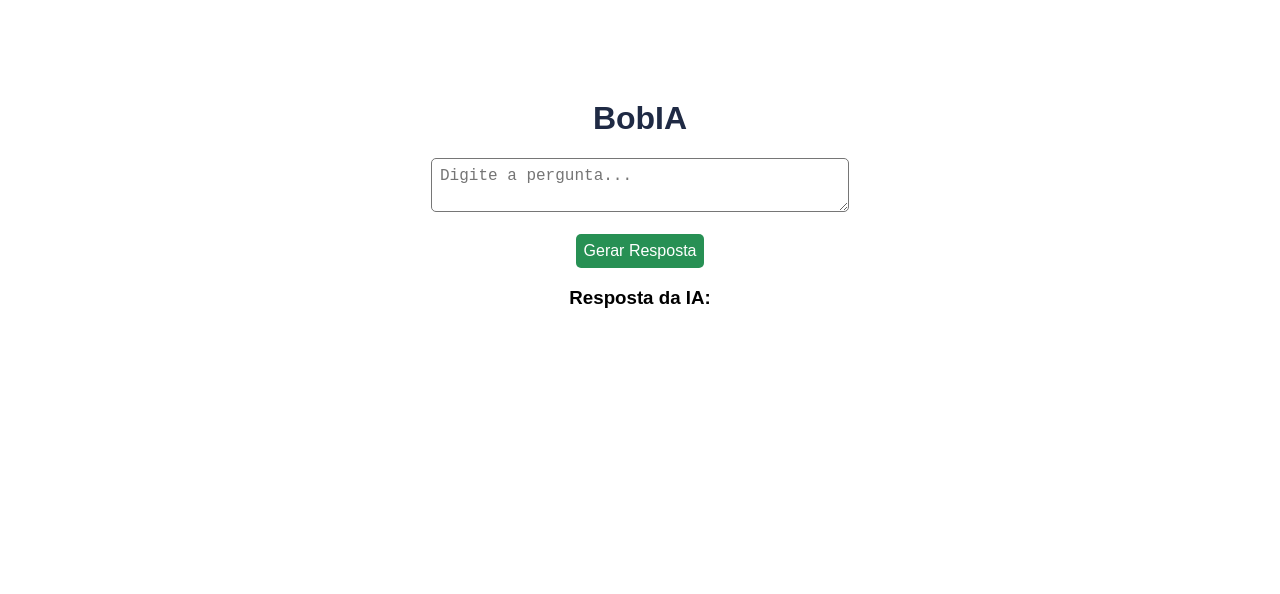
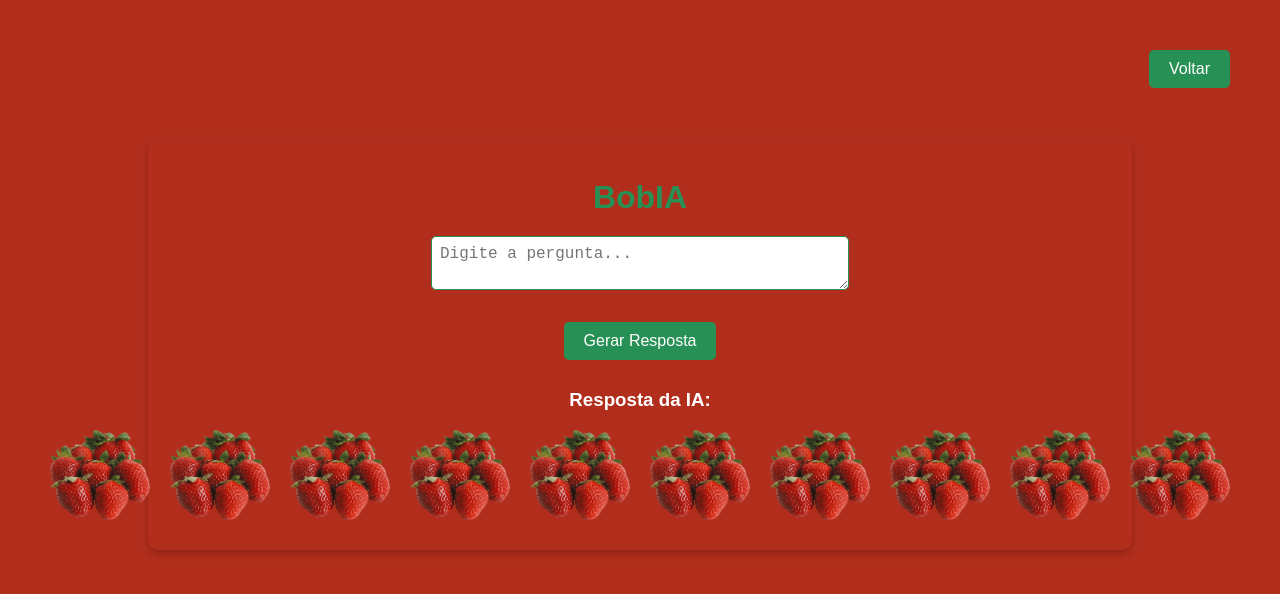
Before and after one commit to Bianca-LOrtega/CodeBerry, a website: page codeBerry-web/public/pages/n3.html in a window 1280 px wide. Drawn offline with Linux system fonts and the light colour scheme.

Commit message:
estilização Bob.ia

```diff
--- a/codeBerry-web/public/css/n3.css
+++ b/codeBerry-web/public/css/n3.css
@@ -1,6 +1,7 @@
 body {
     font-family: Arial, sans-serif;
-    background-color: #ffffff;
+    background-color: #b22e1c;
+    color: white;
     margin: 0;
     padding: 50px;
 }
@@ -9,10 +10,16 @@ body {
     width: 80%;
     margin: 50px auto;
     text-align: center;
+    border-radius: 10px;
+    padding: 20px;
+    box-shadow: 0 4px 8px rgba(0, 0, 0, 0.2);
 }
 
-h1 {
-    color: #1F2A44;
+
+h1, h2 {
+    color: #279054;
+    margin-bottom: 20px;
+
 }
 
 textarea[type="text"] {
@@ -20,20 +27,24 @@ textarea[type="text"] {
     font-size: 16px;
     border-radius: 5px;
     width: 400px;
+    border: 1px solid #279054;
+    color: #1f2a44;
 }
 
 select,
 button {
-    padding: 8px;
+    padding: 10px 20px;
     font-size: 16px;
     border-radius: 5px;
     cursor: pointer;
+    border: none;
+    margin: 10px 0;
 }
 
 button {
     background-color: #279054;
     color: #FFFFFF;
-    border: none;
+    transition: background-color 0.3 ease;
 }
 
 button:hover {
@@ -48,4 +59,45 @@ button:hover {
     border: 1px solid #63666A;
     text-align: left;
     display: none;
+    color: #1f2a44;
 }
+
+a{
+    color: #279054;
+    text-decoration: none;
+}
+a:hover{
+    color: #ED145B;
+    text-decoration: underline;
+}
+
+.layoutVoltar{
+    display: flex;
+    justify-content: flex-end;
+
+
+}
+
+.botaoVoltar{
+    display: flex;
+    align-items: flex-end;
+    align-content: flex-end;
+    justify-content: flex-end;
+    align-self: flex-end;
+    margin: 0;
+}
+
+.divMorangos{
+    display: flex;
+    justify-content: center;
+    align-items: center;
+    width: 100px;
+    gap: 20px;
+    margin: 10px auto;
+    box-shadow: rgba(0, 0, 0, 0.2);
+
+}
+#morangosFotos{
+    width: 100px;
+
+}
--- a/codeBerry-web/public/pages/n3.html
+++ b/codeBerry-web/public/pages/n3.html
@@ -1,13 +1,17 @@
 <!DOCTYPE html>
 <html lang="pt-br">
+
 <head>
     <meta charset="UTF-8">
     <meta name="viewport" content="width=device-width, initial-scale=1.0">
     <title>BobIA</title>
     <link rel="stylesheet" href="../css/n3.css">
 </head>
+
 <body>
-
+    <div class="layoutVoltar">
+        <button onclick="voltar()" class="botaoVoltar">Voltar</button>
+    </div>
     <div id="container">
         <h1>BobIA</h1>
         <textarea id="pergunta" type="text" placeholder="Digite a pergunta..."></textarea>
@@ -15,6 +19,33 @@
         <button onclick="gerarResposta()">Gerar Resposta</button>
         <h3>Resposta da IA:</h3>
         <div id="resposta"></div>
+
+
+                <div class="divMorangos">
+
+                    <img id="morangosFotos" src="../assets/img/logo/morangoosPng-removebg-preview.png" alt="morangosFotos">
+
+                    <img id="morangosFotos" src="../assets/img/logo/morangoosPng-removebg-preview.png" alt="morangosFotos">
+
+                    <img id="morangosFotos" src="../assets/img/logo/morangoosPng-removebg-preview.png" alt="morangosFotos">
+
+                    <img id="morangosFotos" src="../assets/img/logo/morangoosPng-removebg-preview.png" alt="morangosFotos">
+
+                    <img id="morangosFotos" src="../assets/img/logo/morangoosPng-removebg-preview.png" alt="morangosFotos">
+
+                    <img id="morangosFotos" src="../assets/img/logo/morangoosPng-removebg-preview.png" alt="morangosFotos">
+
+                    <img id="morangosFotos" src="../assets/img/logo/morangoosPng-removebg-preview.png" alt="morangosFotos">
+
+                    <img id="morangosFotos" src="../assets/img/logo/morangoosPng-removebg-preview.png" alt="morangosFotos">
+
+                    <img id="morangosFotos" src="../assets/img/logo/morangoosPng-removebg-preview.png" alt="morangosFotos">
+
+                    <img id="morangosFotos" src="../assets/img/logo/morangoosPng-removebg-preview.png" alt="morangosFotos">
+        </div>
+
+
+
     </div>
 
     <script>
@@ -36,7 +67,12 @@
             document.getElementById('resposta').innerText = data.resultado;
         }
 
+        function voltar() {
+            setTimeout(function () {
+                window.location = "../pages/login.html"
+            }, 2000)
+        }
     </script>
+</body>
 
-</body>
 </html>
```
Also changed, not shown: codeBerry-web/public/assets/img/logo/morangoosPng-removebg-preview.png (added).
